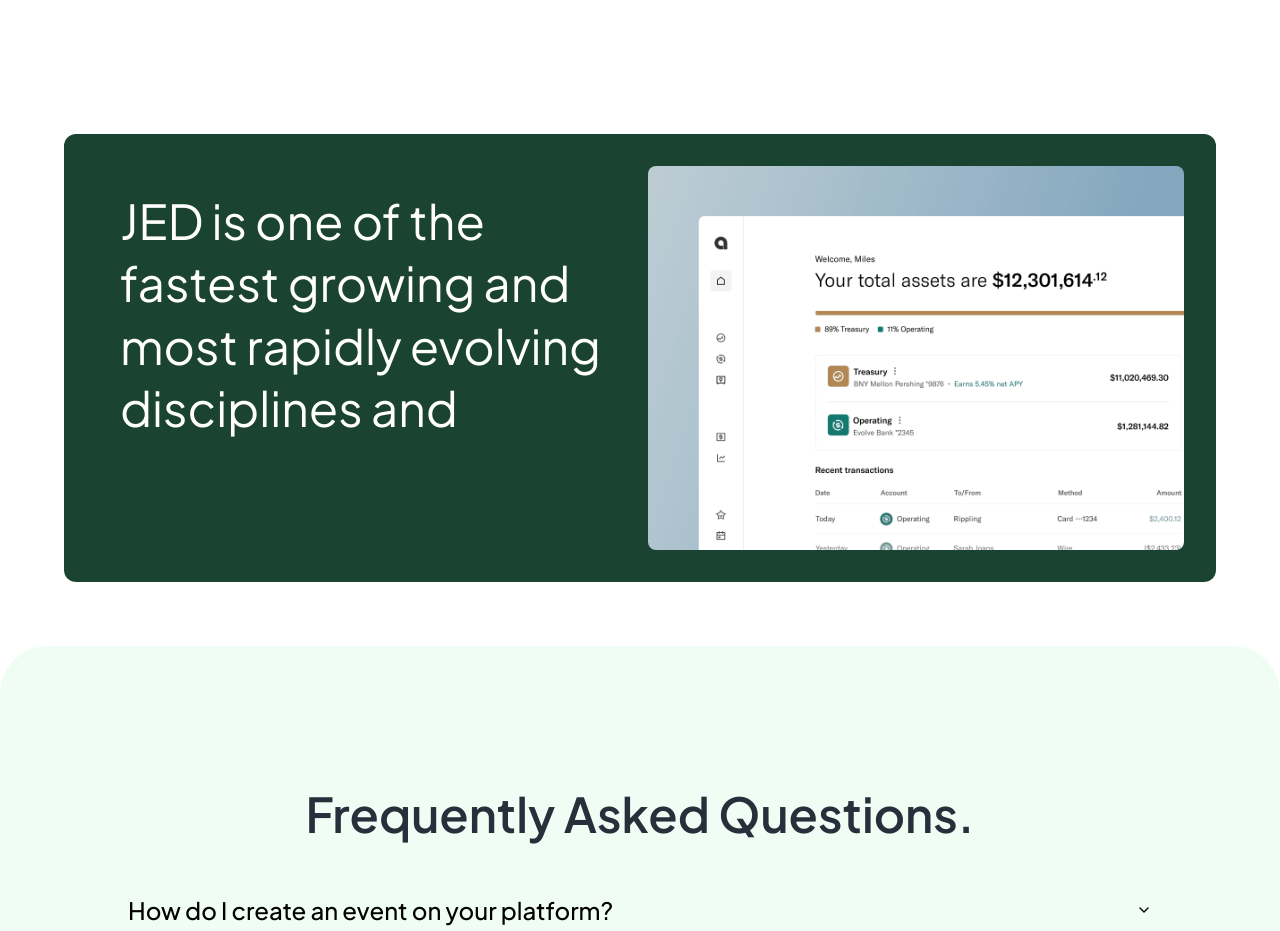
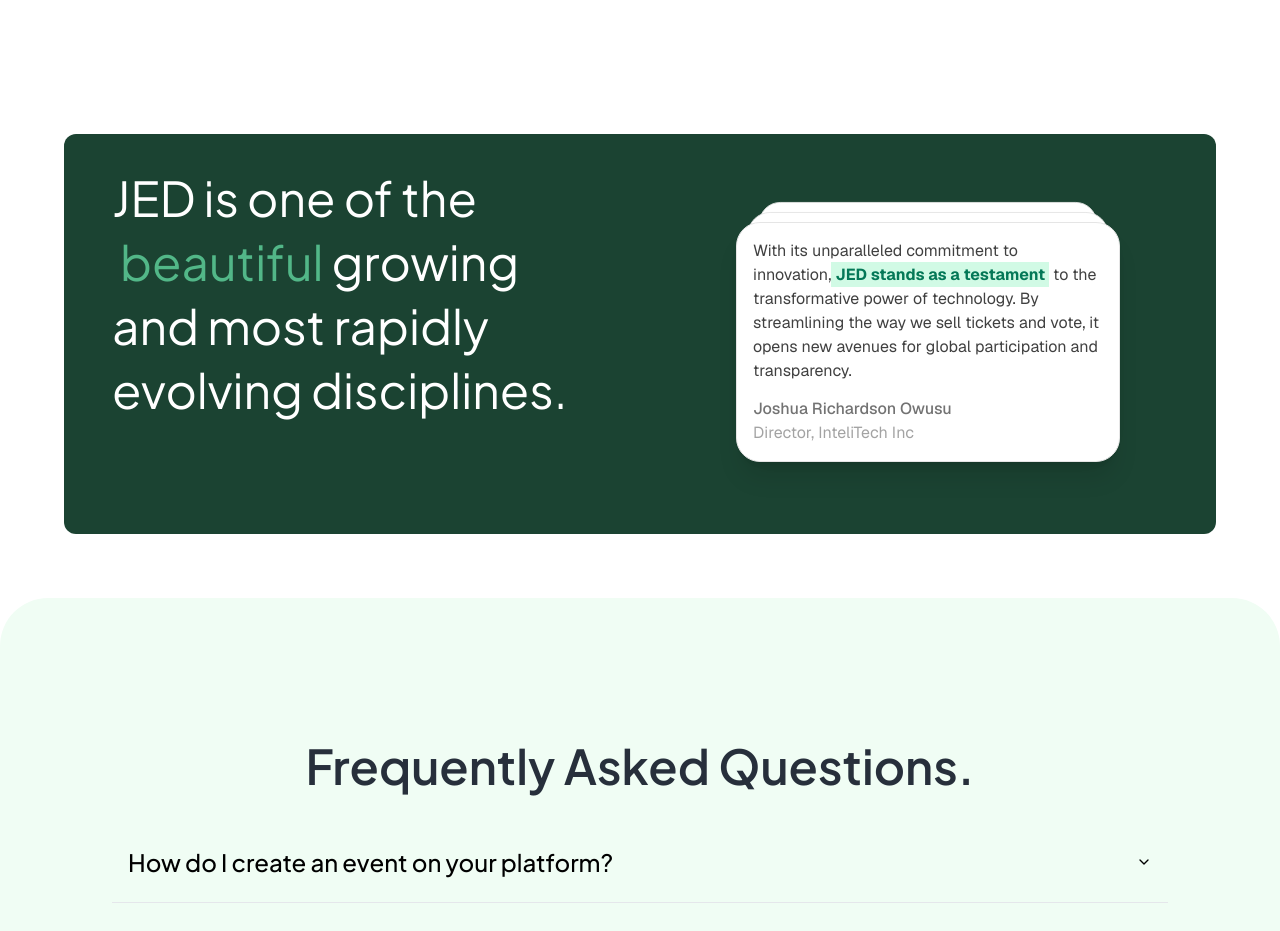
Before and after one commit to InteliTech-Inc/jed, a Next.js app: page / in a window 1280 px wide. Shown: the part 1960-2891 px from the top of the page. Built offline with nearby package versions, Linux system fonts and the light colour scheme.

Commit message:
feat(app): Revamped pricing components

```diff
--- /dev/null
+++ b/src/app/(landing)/components/cards-stack.tsx
@@ -0,0 +1,76 @@
+"use client";
+import { CardStack } from "@/components/ui/card-stack";
+import { cn } from "@/lib/utils";
+export function CardsStack() {
+  return (
+    <div className="h-[25rem] flex items-center justify-center w-full">
+      <CardStack items={CARDS} />
+    </div>
+  );
+}
+
+// Small utility to highlight the content of specific section of a testimonial content
+export const Highlight = ({
+  children,
+  className,
+}: {
+  children: React.ReactNode;
+  className?: string;
+}) => {
+  return (
+    <span
+      className={cn(
+        "font-bold bg-emerald-100 text-emerald-700 dark:bg-emerald-700/[0.2] dark:text-emerald-500 px-1 py-0.5",
+        className
+      )}
+    >
+      {children}
+    </span>
+  );
+};
+
+const CARDS = [
+  {
+    id: 0,
+    name: "Evans Elabo",
+    designation: "Senior Software, InteliTech Inc",
+    content: (
+      <p>
+        JED stands as a beacon of{" "}
+        <Highlight>
+          innovation, offering a modern platform designed to revolutionize
+        </Highlight>{" "}
+        the way the world sells tickets and facilitates transparent voting. Its
+        cutting-edge technology ensures a seamless and secure experience for
+        users worldwide.
+      </p>
+    ),
+  },
+  {
+    id: 1,
+    name: "Addo Yaw Diabene",
+    designation: "Chief Technical Officer, InteliTech Inc",
+    content: (
+      <p>
+        At the forefront of technological advancement,
+        <Highlight>JED redefines the standards</Highlight> of digital
+        interaction, making ticket sales and voting processes not only more
+        efficient but also universally accessible, ensuring every voice has the
+        opportunity to be heard.
+      </p>
+    ),
+  },
+  {
+    id: 2,
+    name: "Joshua Richardson Owusu",
+    designation: "Director, InteliTech Inc",
+    content: (
+      <p>
+        With its unparalleled commitment to innovation,
+        <Highlight>JED stands as a testament</Highlight> to the transformative
+        power of technology. By streamlining the way we sell tickets and vote,
+        it opens new avenues for global participation and transparency.
+      </p>
+    ),
+  },
+];
--- /dev/null
+++ b/src/app/(landing)/components/flip-words.tsx
@@ -0,0 +1,15 @@
+import React from "react";
+import { FlipWords } from "@/components/ui/flip-words";
+
+export function FlipWord() {
+  const words = ["fastest", "beautiful", "modern"];
+
+  return (
+    <div className="flex justify-center items-center px-4">
+      <div className="text-5xl mx-auto font-normal leading-[4rem] ">
+        JED is one of the <FlipWords words={words} />
+        growing and most rapidly evolving disciplines.
+      </div>
+    </div>
+  );
+}
--- a/src/app/(landing)/components/premium.tsx
+++ b/src/app/(landing)/components/premium.tsx
@@ -1,17 +1,15 @@
 "use client";
 
-import { ArrowRightIcon } from "lucide-react";
-import Image from "next/image";
 import { motion } from "framer-motion";
-import PricingImage from "@/app/assets/pricing-dashboard.png";
 import { TextBoxVariants } from "@/constants/framer_animations";
 import { TextItemsVariants } from "@/constants/framer_animations";
-import Link from "next/link";
+import { FlipWord } from "./flip-words";
+import { CardsStack } from "./cards-stack";
 
 export default function Premium() {
   return (
     <div className="lg:p-16 place-content-center">
-      <section className="p-8 w-full h-3/5 mx-auto lg:rounded-xl bg-primary grid lg:grid-cols-2 gap-4">
+      <section className="p-2 w-full h-3/5 mx-auto lg:rounded-xl bg-primary grid lg:grid-cols-2 gap-4">
         <motion.div
           className="text-white p-2 lg:p-6"
           variants={TextBoxVariants}
@@ -23,8 +21,7 @@ export default function Premium() {
             variants={TextItemsVariants}
             className=" text-2xl lg:text-[3rem] lg:leading-[1.3]"
           >
-            JED is one of the fastest growing and most rapidly evolving
-            disciplines and
+            <FlipWord />
           </motion.h3>
           {/* <motion.p variants={TextItemsVariants} className=" py-4 lg:py-8">
             JED is one of the fastest growing and most rapidly evolving
@@ -33,12 +30,13 @@ export default function Premium() {
           </motion.p> */}
         </motion.div>
         <div className=" rounded-lg max-h-96  overflow-hidden">
-          <Image
+          {/* <Image
             src={PricingImage}
             alt="Pricing dashboard"
             width={1000}
             height={1000}
-          />
+          /> */}
+          <CardsStack />
         </div>
       </section>
     </div>
--- /dev/null
+++ b/src/components/ui/card-stack.tsx
@@ -0,0 +1,74 @@
+"use client";
+import { useEffect, useState } from "react";
+import { motion } from "framer-motion";
+
+let interval: any;
+
+type Card = {
+  id: number;
+  name: string;
+  designation: string;
+  content: React.ReactNode;
+};
+
+export const CardStack = ({
+  items,
+  offset,
+  scaleFactor,
+}: {
+  items: Card[];
+  offset?: number;
+  scaleFactor?: number;
+}) => {
+  const CARD_OFFSET = offset || 10;
+  const SCALE_FACTOR = scaleFactor || 0.06;
+  const [cards, setCards] = useState<Card[]>(items);
+
+  useEffect(() => {
+    startFlipping();
+
+    return () => clearInterval(interval);
+  }, []);
+  const startFlipping = () => {
+    interval = setInterval(() => {
+      setCards((prevCards: Card[]) => {
+        const newArray = [...prevCards]; // create a copy of the array
+        newArray.unshift(newArray.pop()!); // move the last element to the front
+        return newArray;
+      });
+    }, 5000);
+  };
+
+  return (
+    <div className="relative  h-60 w-[20rem] mx-auto md:h-60 md:w-96">
+      {cards.map((card, index) => {
+        return (
+          <motion.div
+            key={card.id}
+            className="absolute dark:bg-black bg-white h-72 w-full md:h-60 md:w-96 rounded-3xl p-4 shadow-xl border border-neutral-200 dark:border-white/[0.1]  shadow-black/[0.1] dark:shadow-white/[0.05] flex flex-col justify-between"
+            style={{
+              transformOrigin: "top center",
+            }}
+            animate={{
+              top: index * -CARD_OFFSET,
+              scale: 1 - index * SCALE_FACTOR, // decrease scale for cards that are behind
+              zIndex: cards.length - index, //  decrease z-index for the cards that are behind
+            }}
+          >
+            <div className="font-normal text-neutral-700 dark:text-neutral-200">
+              {card.content}
+            </div>
+            <div>
+              <p className="text-neutral-500 font-medium dark:text-white">
+                {card.name}
+              </p>
+              <p className="text-neutral-400 font-normal dark:text-neutral-200">
+                {card.designation}
+              </p>
+            </div>
+          </motion.div>
+        );
+      })}
+    </div>
+  );
+};
--- /dev/null
+++ b/src/components/ui/flip-words.tsx
@@ -0,0 +1,85 @@
+"use client";
+import React, { useCallback, useEffect, useRef, useState } from "react";
+import { AnimatePresence, motion } from "framer-motion";
+import { cn } from "@/lib/utils";
+
+export const FlipWords = ({
+  words,
+  duration = 3000,
+  className,
+}: {
+  words: string[];
+  duration?: number;
+  className?: string;
+}) => {
+  const [currentWord, setCurrentWord] = useState(words[0]);
+  const [isAnimating, setIsAnimating] = useState<boolean>(false);
+
+  // thanks for the fix Julian - https://github.com/Julian-AT
+  const startAnimation = useCallback(() => {
+    const word = words[words.indexOf(currentWord) + 1] || words[0];
+    setCurrentWord(word);
+    setIsAnimating(true);
+  }, [currentWord, words]);
+
+  useEffect(() => {
+    if (!isAnimating)
+      setTimeout(() => {
+        startAnimation();
+      }, duration);
+  }, [isAnimating, duration, startAnimation]);
+
+  return (
+    <AnimatePresence
+      onExitComplete={() => {
+        setIsAnimating(false);
+      }}
+    >
+      <motion.div
+        initial={{
+          opacity: 0,
+          y: 10,
+        }}
+        animate={{
+          opacity: 1,
+          y: 0,
+        }}
+        transition={{
+          duration: 0.4,
+          ease: "easeInOut",
+          type: "spring",
+          stiffness: 100,
+          damping: 10,
+        }}
+        exit={{
+          opacity: 0,
+          y: -40,
+          x: 40,
+          filter: "blur(8px)",
+          scale: 2,
+          position: "absolute",
+        }}
+        className={cn(
+          "z-10 inline-block relative text-left text-secondary dark:text-neutral-100 px-2",
+          className
+        )}
+        key={currentWord}
+      >
+        {currentWord.split("").map((letter, index) => (
+          <motion.span
+            key={currentWord + index}
+            initial={{ opacity: 0, y: 10, filter: "blur(8px)" }}
+            animate={{ opacity: 1, y: 0, filter: "blur(0px)" }}
+            transition={{
+              delay: index * 0.08,
+              duration: 0.4,
+            }}
+            className="inline-block"
+          >
+            {letter}
+          </motion.span>
+        ))}
+      </motion.div>
+    </AnimatePresence>
+  );
+};
```
